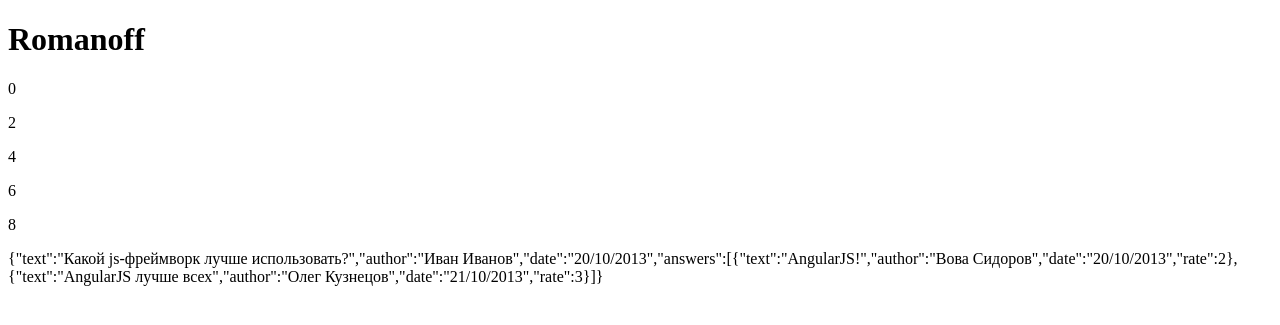
After one commit to tiranosaur/examples, a PHP site: page /frontend/angularJS/index6.php in a window 1280 px wide. The commit adds this page. Shown: the top 325 px of the page. Run offline with PHP 8.4, Linux system fonts and the light colour scheme.

Commit message:
angular simple service

```diff
--- /dev/null
+++ b/frontend/angularJS/index6.php
@@ -0,0 +1,47 @@
+<!doctype html>
+<html lang="en" ng-app="sixthApp">
+<head>
+    <meta charset="UTF-8">
+    <title>{{title}}</title>
+</head>
+<body>
+<h1>{{title}}</h1>
+
+<div ng-controller="sixthController">
+    <p ng-repeat="item in arr | filter:filterFunc">{{item}}</p>
+    {{question}}
+</div>
+
+
+<script src="angular.js"></script>
+<script>
+    var sixthApp = angular.module('sixthApp', []).run(function ($rootScope){$rootScope.title = 'Romanoff';});
+    sixthApp.controller('sixthController', function ($scope, sixthFactory) {
+        $scope.arr = Array.from(Array(10).keys())
+        $scope.filterFunc = function (item){return item % 2 == 0;}
+        $scope.question = sixthFactory.question;
+    })
+    sixthApp.factory('sixthFactory',function (){
+        return{
+            question:{
+                text: 'Какой js-фреймворк лучше использовать?',
+                author: 'Иван Иванов',
+                date: '20/10/2013',
+                answers:
+                    [{
+                        text: 'AngularJS!',
+                        author: 'Вова Сидоров',
+                        date: '20/10/2013',
+                        rate:2
+                    },{
+                        text: 'AngularJS лучше всех',
+                        author: 'Олег Кузнецов',
+                        date: '21/10/2013',
+                        rate:3
+                    }]
+            }
+        };
+    })
+</script>
+</body>
+</html>
--- a/index.php
+++ b/index.php
@@ -31,6 +31,7 @@
     <li><a href="/frontend/angularJS/index3.php">Show html</a></li>
     <li><a href="/frontend/angularJS/index4.php">Filter and format</a></li>
     <li><a href="/frontend/angularJS/index5.php">Form validation</a></li>
+    <li><a href="/frontend/angularJS/index6.php">Simple service</a></li>
 </ul>
 <!------------------------------->
 <hr>
```
